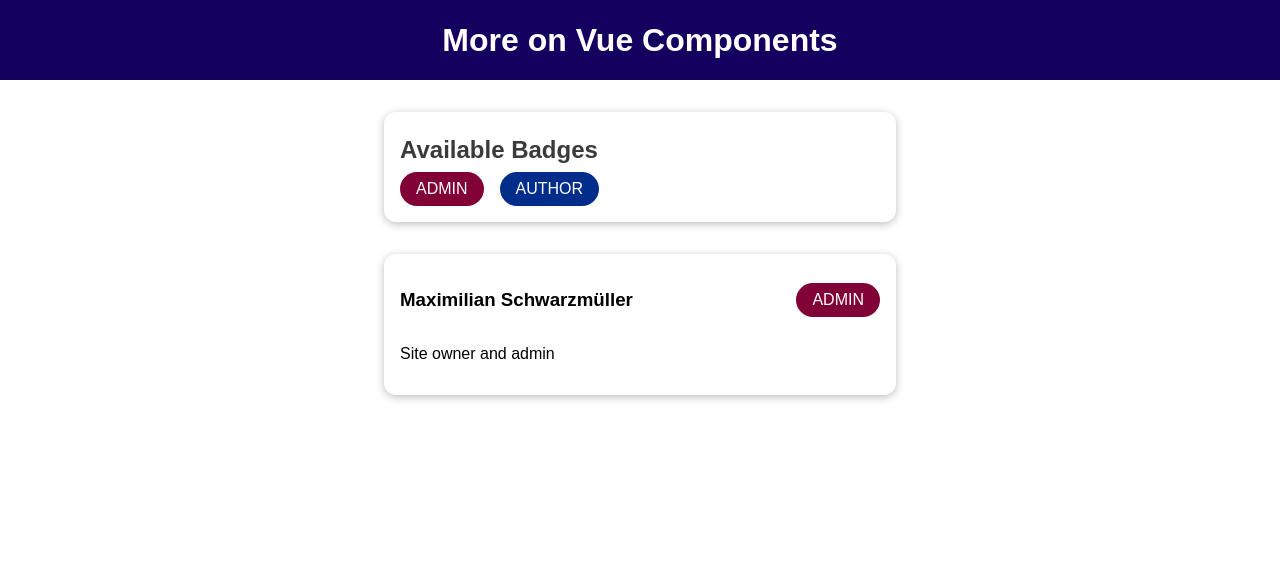
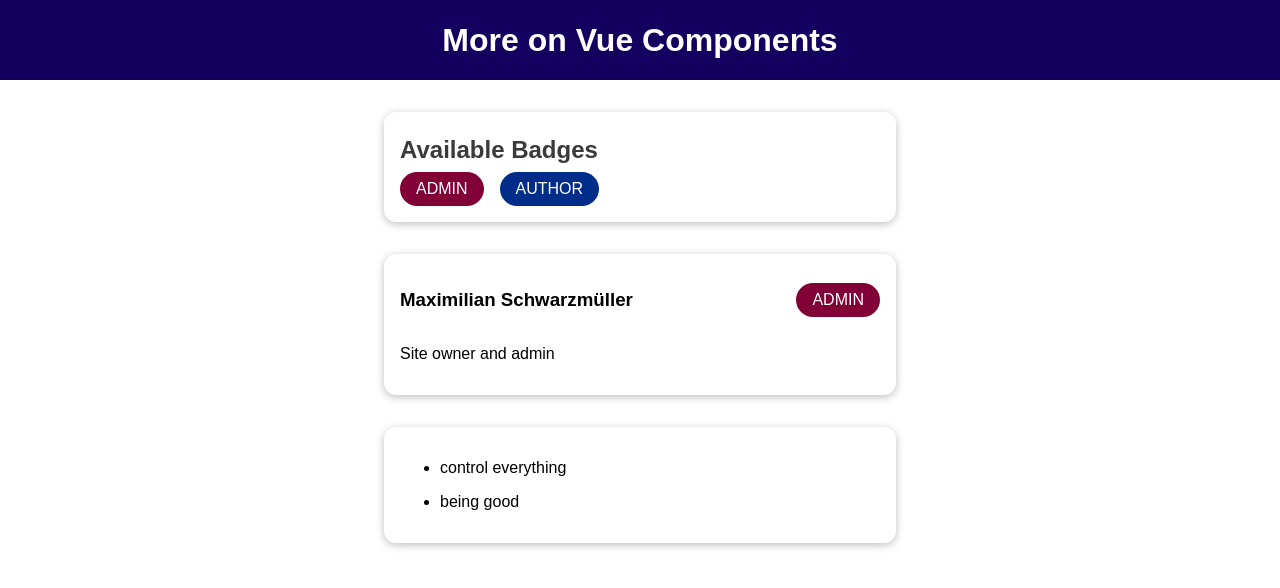
Before and after one commit to Thirdbot/vue-first-app-learning, a Vue app: page / in a window 1280 px wide. Shown: the top 588 px of the page. Built offline with nearby package versions, Linux system fonts and the light colour scheme.

Commit message:
add Course Goals

```diff
--- a/src/App.vue
+++ b/src/App.vue
@@ -8,6 +8,11 @@
       :info-text="activeUser.description"
       :role="activeUser.role"
     ></user-info>
+    <course-goals :goals="activeUser.goals">
+      <template #default="slotProps">
+        <p>{{ slotProps.item }}</p>
+      </template>
+    </course-goals>
   </div>
 </template>
 
@@ -15,11 +20,12 @@
 <script>
 import TheHeader from './components/TheHeader.vue';
 import BadgeList from './components/BadgeList.vue';
-
+import CourseGoals from './components/CourseGoals.vue';
 export default {
   components:{
     'the-header': TheHeader,
-    'badge-list':BadgeList
+    'badge-list':BadgeList,
+    'course-goals':CourseGoals
   },
   data() {
     return {
@@ -27,6 +33,7 @@ export default {
         name: 'Maximilian Schwarzmüller',
         description: 'Site owner and admin',
         role: 'admin',
+        goals:['control everything','being good']
       },
     };
   },
--- /dev/null
+++ b/src/components/CourseGoals.vue
@@ -0,0 +1,19 @@
+<template>
+    <base-card >
+        <ul>
+            <li v-for="goal in goals" :key="goal">
+                <slot :item="goal" another-prop="...">
+                </slot>
+            </li>
+        </ul>
+    </base-card>
+</template>
+
+<script>
+export default{
+    props:['goals']
+}
+</script>
+
+<style>
+</style>
```
